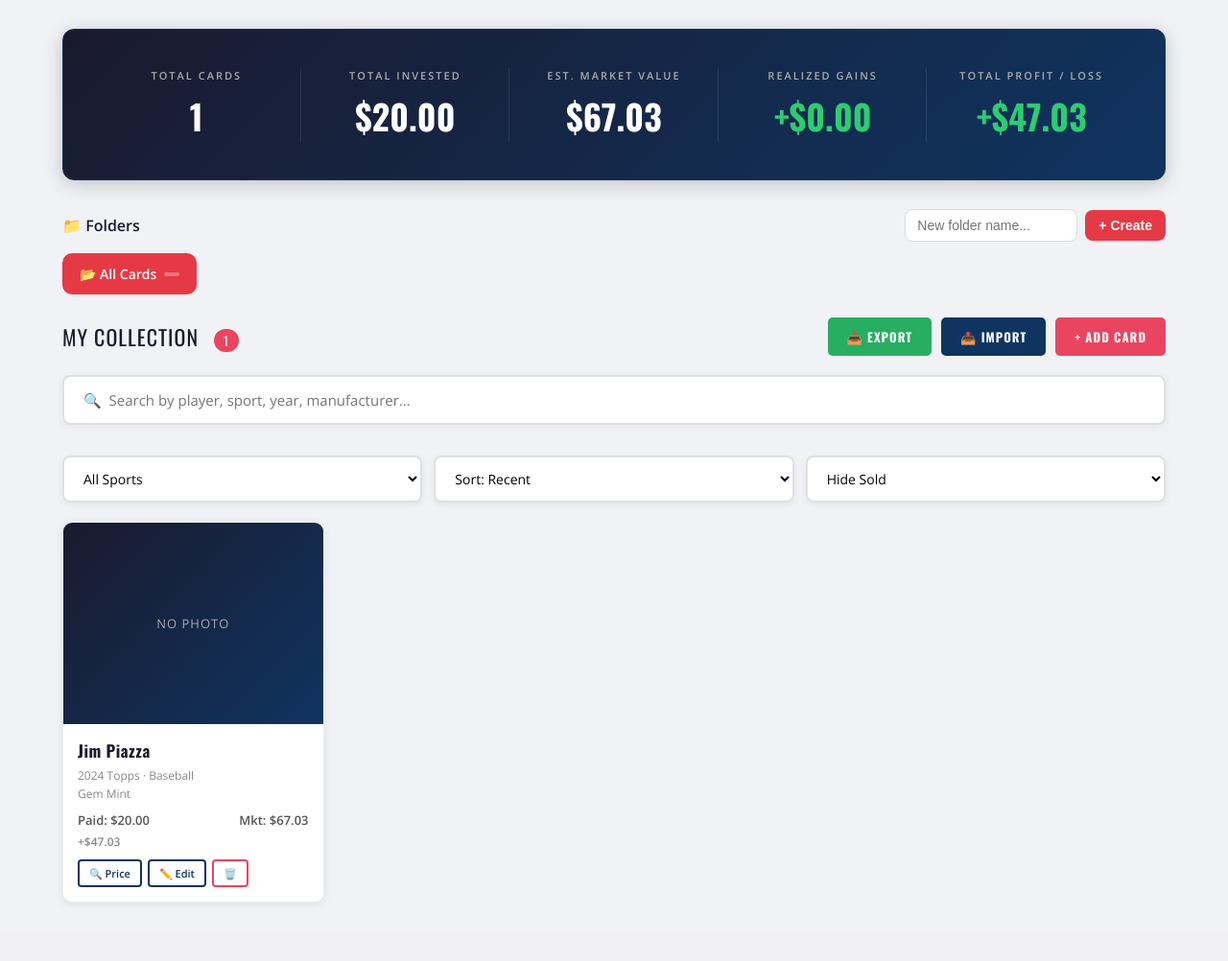
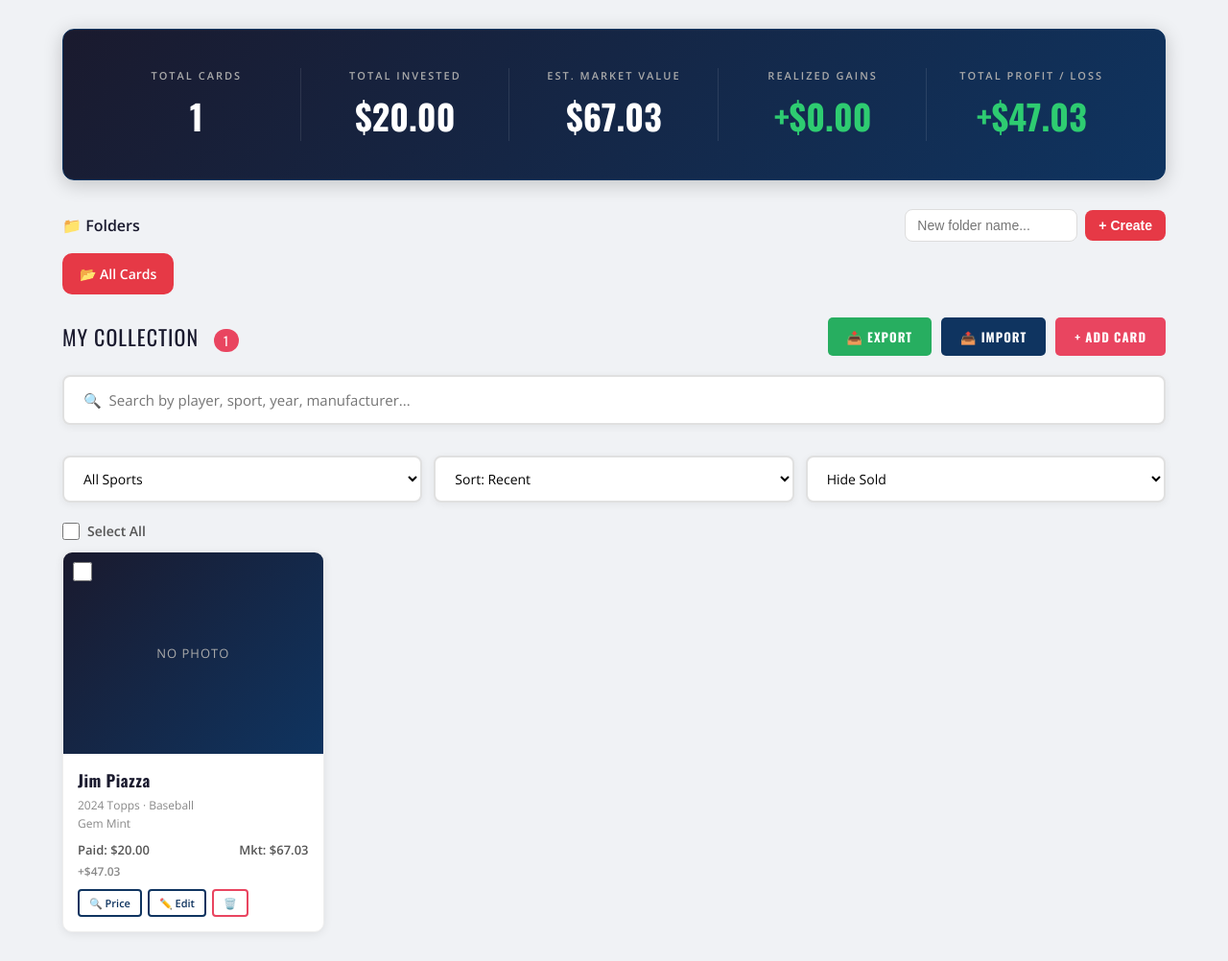
Before and after one commit to jtpiazzamn/card-tracker, a Flask app: page / in a window 1280 px wide. Shown: the part 65-1067 px from the top of the page at 96% size. Before the commit the page ends 1007 px from the top, so only its background shows below. Run offline with Flask 3, Linux system fonts and the light colour scheme; a user stored in the database is signed in.

Commit message:
add folder functionality and update dashboard

```diff
--- a/main.py
+++ b/main.py
@@ -420,7 +420,32 @@ def delete_card(card_id):
     db.session.commit()
     flash('Card deleted.')
     return redirect(url_for('main.dashboard'))
+@main.route('/bulk_assign_folder', methods=['POST'])
+@login_required
+def bulk_assign_folder():
+    card_ids = request.form.getlist('card_ids')
+    folder_id = request.form.get('folder_id')
 
+    if not card_ids:
+        flash('No cards selected.')
+        return redirect(url_for('main.dashboard'))
+
+    folder_id = int(folder_id) if folder_id else None
+
+    for card_id in card_ids:
+        card = Card.query.get(int(card_id))
+        if card and card.user_id == current_user.id:
+            card.folder_id = folder_id
+
+    db.session.commit()
+
+    if folder_id:
+        folder = Folder.query.get(folder_id)
+        flash(f'Moved {len(card_ids)} cards to "{folder.name}".')
+    else:
+        flash(f'Removed {len(card_ids)} cards from their folder.')
+
+    return redirect(url_for('main.dashboard'))
 @main.route('/change_password', methods=['GET', 'POST'])
 @login_required
 def change_password():
--- a/templates/dashboard.html
+++ b/templates/dashboard.html
@@ -41,6 +41,43 @@
             cursor: pointer; font-size: 14px; font-weight: 600;
         }
         .new-folder-form button:hover { background: #c0303a; }
+
+        /* Bulk select toolbar */
+        .bulk-toolbar {
+            display: none; align-items: center; gap: 12px;
+            background: #1a1a2e; color: white;
+            padding: 12px 16px; border-radius: 10px;
+            margin-bottom: 16px; flex-wrap: wrap;
+        }
+        .bulk-toolbar.visible { display: flex; }
+        .bulk-toolbar label { font-size: 14px; font-weight: 600; }
+        .bulk-toolbar select {
+            padding: 7px 12px; border-radius: 8px;
+            border: none; font-size: 14px;
+        }
+        .bulk-toolbar button {
+            padding: 7px 16px; background: #e63946;
+            color: white; border: none; border-radius: 8px;
+            cursor: pointer; font-size: 14px; font-weight: 600;
+        }
+        .bulk-toolbar button:hover { background: #c0303a; }
+        .bulk-count { font-size: 14px; color: #aaa; }
+
+        /* Card checkboxes */
+        .card-item { position: relative; }
+        .card-checkbox {
+            position: absolute; top: 10px; left: 10px;
+            width: 20px; height: 20px; cursor: pointer;
+            accent-color: #e63946; z-index: 10;
+        }
+        .card-item.selected { outline: 3px solid #e63946; border-radius: 10px; }
+
+        /* Select all row */
+        .select-all-row {
+            display: flex; align-items: center; gap: 8px;
+            margin-bottom: 12px; font-size: 14px; color: #555; font-weight: 600;
+        }
+        .select-all-row input { width: 18px; height: 18px; accent-color: #e63946; cursor: pointer; }
     </style>
 </head>
 <body>
@@ -104,7 +141,6 @@
                     <a href="{{ url_for('main.dashboard', sport=sport_filter, sort=sort_by, folder='all') }}"
                        class="folder-card {% if folder_filter == 'all' %}active{% endif %}">
                         📂 All Cards
-                        <span class="folder-count">{{ Card.query.filter_by(user_id=current_user.id).count() if false else '' }}</span>
                     </a>
                     {% for folder in folders %}
                     <div style="display:flex; align-items:center; gap:4px;">
@@ -174,12 +210,38 @@
             </div>
 
             {% if cards %}
+
+            <!-- BULK ASSIGN FORM -->
+            <form method="POST" action="{{ url_for('main.bulk_assign_folder') }}" id="bulkForm">
+
+                <!-- Select All row -->
+                <div class="select-all-row">
+                    <input type="checkbox" id="selectAll" onchange="toggleSelectAll(this)">
+                    <label for="selectAll">Select All</label>
+                </div>
+
+                <!-- Bulk toolbar (shows when cards are selected) -->
+                <div class="bulk-toolbar" id="bulkToolbar">
+                    <label>Move <span id="selectedCount">0</span> selected cards to:</label>
+                    <select name="folder_id">
+                        <option value="">-- No Folder --</option>
+                        {% for folder in folders %}
+                            <option value="{{ folder.id }}">📁 {{ folder.name }}</option>
+                        {% endfor %}
+                    </select>
+                    <button type="submit">Apply</button>
+                    <span class="bulk-count" id="bulkCount"></span>
+                </div>
+
                 <div id="no-results" style="display:none;" class="empty-state">
                     <p>No cards match your search.</p>
                 </div>
+
                 <div class="card-grid">
                     {% for card in cards %}
-                <div class="card-item">
+                    <div class="card-item" id="card-item-{{ card.id }}">
+                        <input type="checkbox" name="card_ids" value="{{ card.id }}"
+                               class="card-checkbox" onchange="updateBulkToolbar()">
                         {% if card.photo_filename %}
                             <img src="{{ url_for('static', filename='uploads/' + card.photo_filename) }}" alt="{{ card.player_name }}">
                         {% else %}
@@ -212,6 +274,9 @@
                     </div>
                     {% endfor %}
                 </div>
+
+            </form>
+
             {% else %}
             <div class="empty-state">
                 <p>No cards in your collection yet.</p>
@@ -226,30 +291,49 @@ function filterCards() {
     const input = document.getElementById('cardSearch').value.toLowerCase().trim();
     const cards = document.querySelectorAll('.card-item');
     let visibleCount = 0;
-
     cards.forEach(card => {
-        const playerName = card.querySelector('.card-link') ? card.querySelector('.card-link').innerText.toLowerCase() : '';
-        const cardText = card.querySelector('.card-info').innerText.toLowerCase();
-
-        if (playerName.includes(input) || cardText.includes(input)) {
+        const text = card.innerText.toLowerCase();
+        if (text.includes(input)) {
             card.style.display = 'block';
             visibleCount++;
         } else {
             card.style.display = 'none';
         }
     });
-
-    const emptyMsg = document.getElementById('no-results');
-    if (visibleCount === 0 && input.length > 0) {
-        emptyMsg.style.display = 'block';
-    } else {
-        emptyMsg.style.display = 'none';
-    }
+    document.getElementById('no-results').style.display = (visibleCount === 0 && input.length > 0) ? 'block' : 'none';
 }
 
 function applyFilter(sport, sort, folder) {
     window.location.href = '/?sport=' + sport + '&sort=' + sort + '&folder=' + folder;
 }
+
+function toggleSelectAll(checkbox) {
+    const checkboxes = document.querySelectorAll('.card-checkbox');
+    checkboxes.forEach(cb => {
+        cb.checked = checkbox.checked;
+        cb.closest('.card-item').classList.toggle('selected', checkbox.checked);
+    });
+    updateBulkToolbar();
+}
+
+function updateBulkToolbar() {
+    const checkboxes = document.querySelectorAll('.card-checkbox:checked');
+    const count = checkboxes.length;
+    const toolbar = document.getElementById('bulkToolbar');
+    const countEl = document.getElementById('selectedCount');
+
+    countEl.textContent = count;
+    toolbar.classList.toggle('visible', count > 0);
+
+    document.querySelectorAll('.card-checkbox').forEach(cb => {
+        cb.closest('.card-item').classList.toggle('selected', cb.checked);
+    });
+
+    // Sync select all checkbox
+    const all = document.querySelectorAll('.card-checkbox');
+    document.getElementById('selectAll').indeterminate = count > 0 && count < all.length;
+    document.getElementById('selectAll').checked = count === all.length && all.length > 0;
+}
     </script>
 </body>
 </html>
```
Lines whose indentation alone changed are shown as unchanged.
